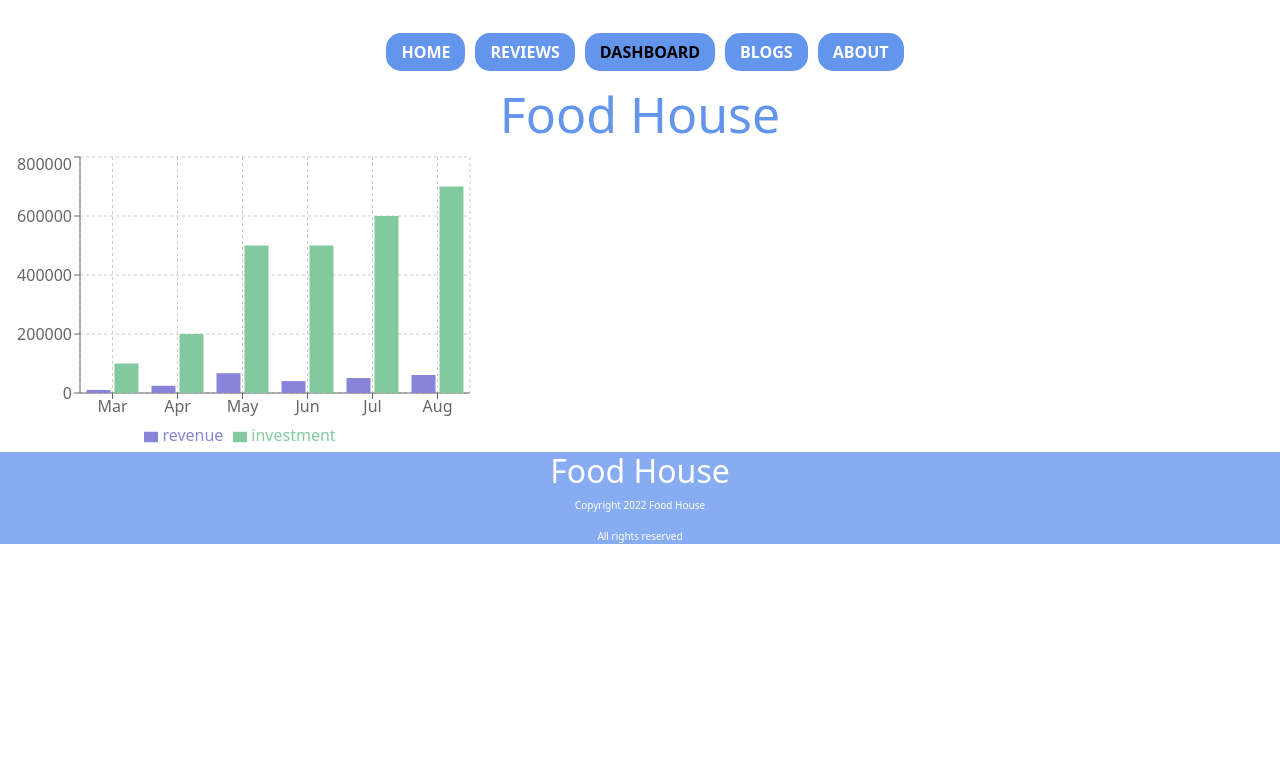
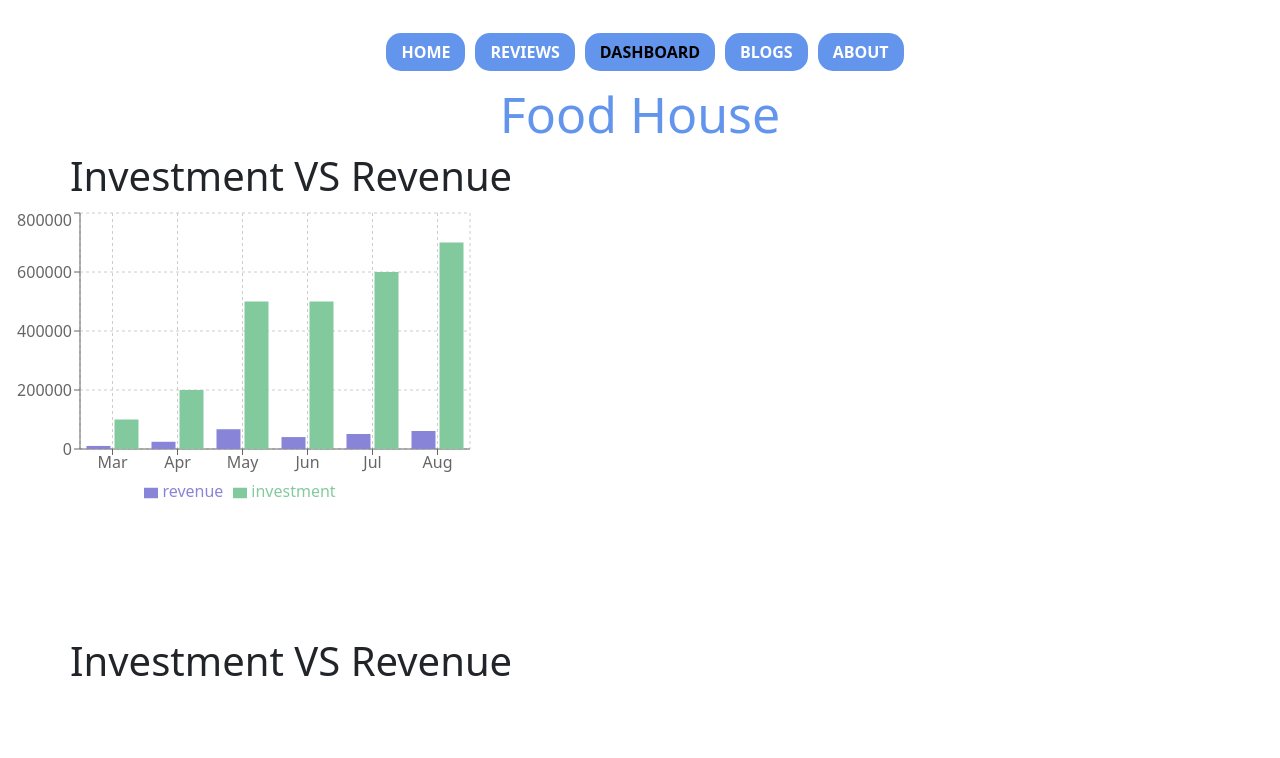
Before and after one commit to rana135/food-house, a React (Create React App) app: page /dashboard in a window 1280 px wide. Shown: the top 758 px of the page. Built offline with nearby package versions, Linux system fonts and the light colour scheme.

Commit message:
dashboard done

```diff
--- a/src/components/Dashboard/Dashboard.js
+++ b/src/components/Dashboard/Dashboard.js
@@ -1,5 +1,5 @@
 import React from 'react';
-import { BarChart, Bar, Cell, XAxis, YAxis, CartesianGrid, Tooltip, Legend, ResponsiveContainer } from 'recharts';
+import { BarChart, Bar, Cell, XAxis, YAxis, CartesianGrid, Tooltip, Legend, ResponsiveContainer, PieChart, Pie } from 'recharts';
 
 const Dashboard = () => {
     const data = [
@@ -40,7 +40,55 @@ const Dashboard = () => {
             "revenue": 61000
         }
     ];
+
+    const data01 = [
+        // { name: 'Group A', value: 400 },
+        // { name: 'Group B', value: 300 },
+        // { name: 'Group C', value: 300 },
+        // { name: 'Group D', value: 200 },
+        // { name: 'Group E', value: 278 },
+        // { name: 'Group F', value: 189 },
+        {
+            "month": "Mar",
+            "investment": 100000,
+            "sell": 241,
+            "revenue": 10401
+        },
+        {
+            "month": "Apr",
+            "investment": 200000,
+            "sell": 423,
+            "revenue": 24500
+        },
+        {
+            "month": "May",
+            "investment": 500000,
+            "sell": 726,
+            "revenue": 67010
+        },
+        {
+            "month": "Jun",
+            "investment": 500000,
+            "sell": 529,
+            "revenue": 40405
+        },
+        {
+            "month": "Jul",
+            "investment": 600000,
+            "sell": 601,
+            "revenue": 50900
+        },
+        {
+            "month": "Aug",
+            "investment": 700000,
+            "sell": 670,
+            "revenue": 61000
+        }
+    ];
+
     return (
+        <div>
+            <h1 style={{ marginLeft: "70px" }}>Investment VS Revenue</h1>
             <div>
                 <BarChart
                     width={500}
@@ -62,6 +110,28 @@ const Dashboard = () => {
                     <Bar dataKey="investment" fill="#82ca9d" />
                 </BarChart>
             </div>
+
+            {/* Pie Chart */}
+            <div>
+                <h1 style={{ marginLeft: "70px", marginTop: "150px", lineHeight: "5px" }}>Investment VS Revenue</h1>
+                <div>
+                    <PieChart width={400} height={400}>
+                        <Pie
+                            dataKey="revenue"
+                            isAnimationActive={false}
+                            data={data01}
+                            cx="50%"
+                            cy="50%"
+                            outerRadius={80}
+                            fill="#8884d8"
+                            label
+                        />
+                        <Pie dataKey="value" data={data01} cx={500} cy={200} innerRadius={40} outerRadius={80} fill="#82ca9d" />
+                        <Tooltip />
+                    </PieChart>
+                </div>
+            </div>
+        </div>
     );
 };
 
```
Lines whose indentation alone changed are shown as unchanged.
